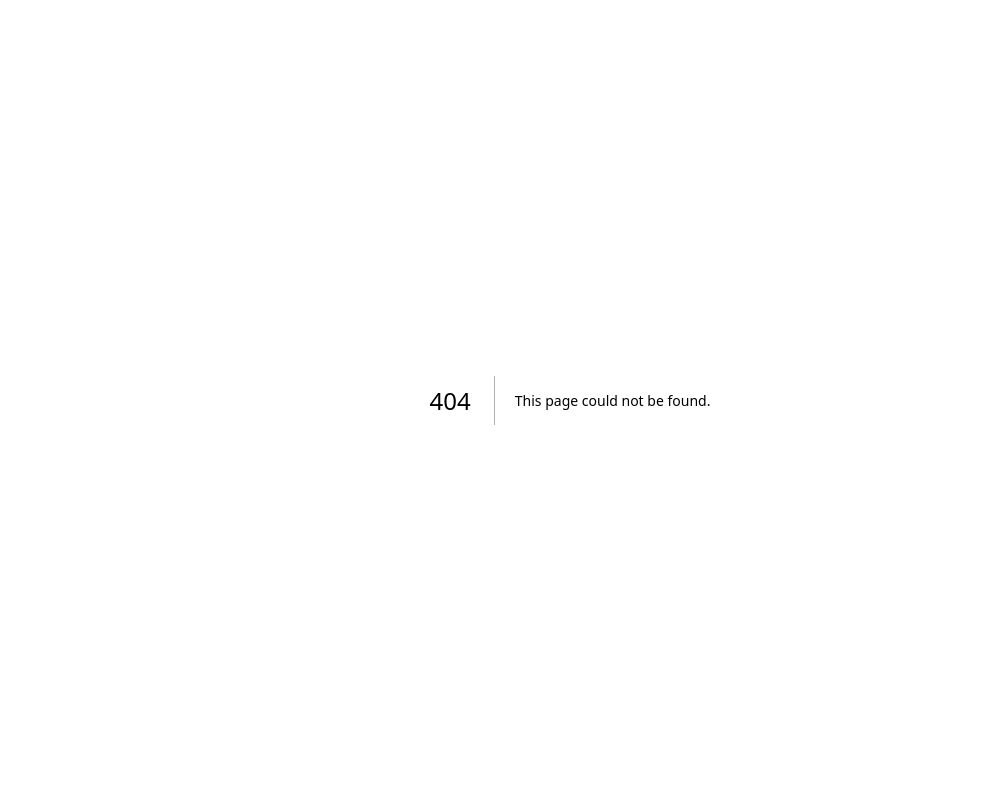
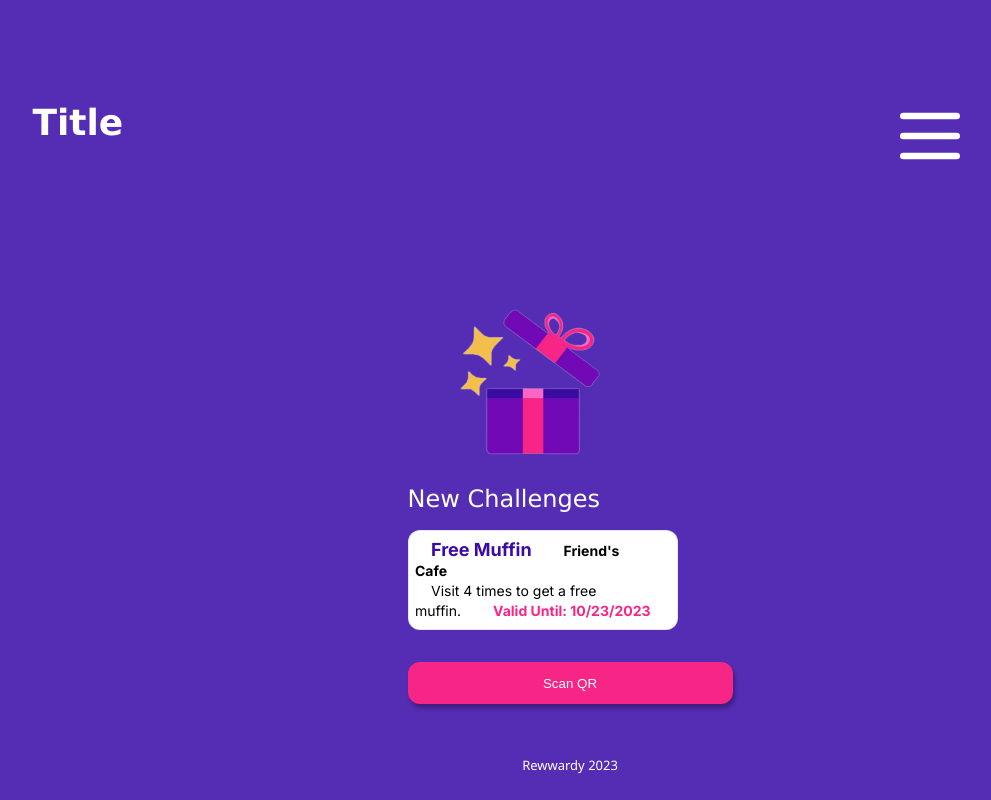
Before and after one commit to sxngie/Rewwardy, a Next.js app: page /dashboard in a window 1280 px wide. Before the commit this address had no page. Shown: the whole page, without its empty margins (70-1061 px from the left). Built offline with nearby package versions, Linux system fonts and the light colour scheme.

Commit message:
Changed 'index.js' to 'dashboard.js' for user home

```diff
--- a/components/HamburgerMenu.js
+++ b/components/HamburgerMenu.js
@@ -6,7 +6,7 @@ const HamburgerMenu = () => (
     <div className={styles.shapingBar}>
         <Menu customBurgerIcon={<HamburgerIcon />} width={'auto'} className={styles.burgermenubar}>
             <div className={styles.listOfItems}>
-                <Link href="/" className={styles.menuItems}>Home</Link>
+                <Link href="/dashboard" className={styles.menuItems}>Home</Link>
                 <Link href="/reward" className={styles.menuItems}>Rewards</Link>
                 <Link href="/challenge" className={styles.menuItems}>Challenges</Link>
                 <Link href="/scanner" className={styles.menuItems}>QR Scanner</Link>
--- /dev/null
+++ b/pages/dashboard.js
@@ -0,0 +1,60 @@
+import Head from 'next/head'
+import { Inter } from 'next/font/google'
+import styles from '@/styles/Home.module.css'
+import Link from "next/link";
+import { HeadTitle, Footer } from "../components";
+import HamburgerMenu, { Links } from '../components/HamburgerMenu.js'
+import { useRouter } from "next/router";
+
+const inter = Inter({ subsets: ['latin'] })
+
+
+export default function Home() {
+  return (
+    <>
+      <Head>
+        <title>Rewwardy</title>
+        <meta name="description" content="Generated by create next app" />
+        <meta name="viewport" content="width=device-width, initial-scale=1" />
+        <link rel="icon" href="/Images/Rewwardy-Icon.png" />
+      </Head>
+      <main className={`${styles.main} ${inter.className}`}>
+        <div className="row">
+          <HeadTitle/>
+            <HamburgerMenu className={styles.shapingBar}/>
+        </div>
+        <div className="row">
+          <img
+            className={styles.logo}
+            src="/Images/Rewwardy-Icon.png"
+            alt="Rewwardy Logo"
+            width={250}
+            height={200}
+            priority
+          />
+          <div id = "SectionDiv" className = "column" >
+            <h2 className ={styles.sectionHead}>New Challenges</h2>
+            <div className={styles.rewardcard}>
+              <div className="row">
+                <rtitle>Free Muffin</rtitle>
+                <business>Friend's Cafe</business>
+              </div>
+              <div className="row">
+                <rdescription>Visit 4 times to get a free muffin.</rdescription>
+                <expdate>Valid Until: 10/23/2023</expdate>
+              </div>
+            </div>
+          </div>
+
+          <Link href="/scanner">
+            <button
+            className={styles.pinkButton}>
+              Scan QR
+            </button>
+          </Link>
+        </div>
+      </main>
+      <Footer></Footer>
+    </>
+  )
+}
```
